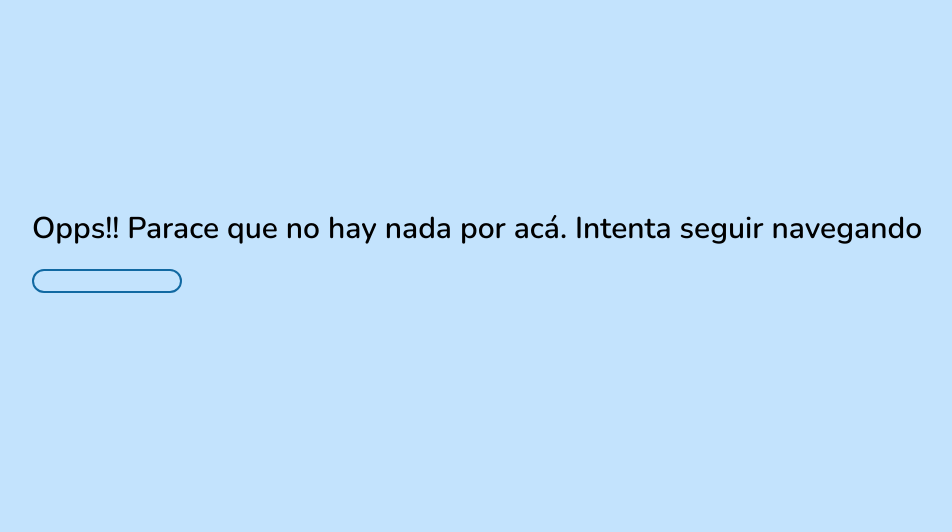
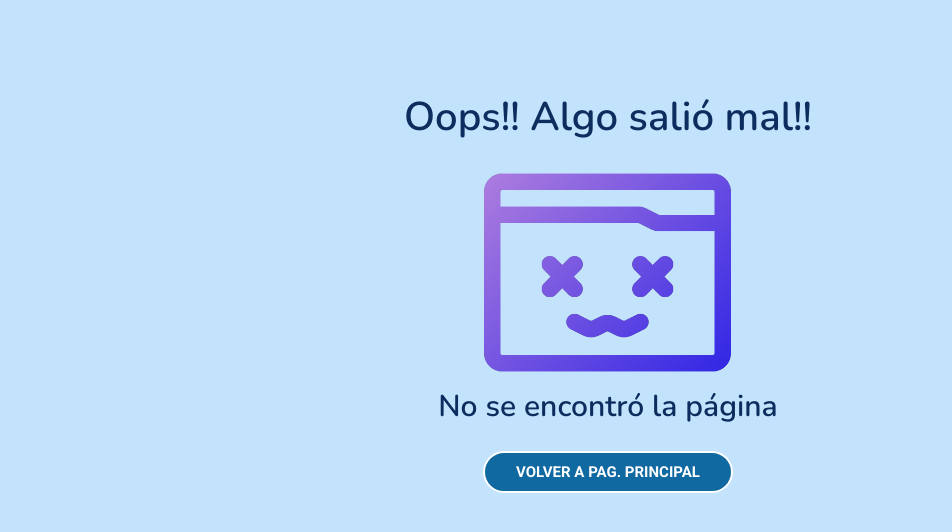
Before and after one commit to ian-cuba/Proyecto_CaC, a plain HTML site: page 404.html in a window 1280 px wide. Shown: the whole page, without its empty margins (32-984 px from the left). Drawn offline with nearby package versions, Linux system fonts and the light colour scheme.

Commit message:
agregué pag. error-404

```diff
--- a/404.html
+++ b/404.html
@@ -16,17 +16,20 @@
 </head>
 
 <body>
-    <div class="content">
-        <div class="container">
+
+      <div class="container">
             <div class="content-404">
+                <h2 class="text-404">Oops!! Algo salió mal!!</h2>
                 <div class="content-404__image">
-                    <img src="" alt="">
-                </div>
-                <h3 class="content-404">Opps!! Parace que no hay nada por acá. Intenta seguir navegando</h3>
-                <a href="" class="button"></a>
+                <img class="img_404" src="img/error-404 .png" alt=" error-404">
             </div>
+
+                <h3 class="text1-404">No se encontró la página</h3>
+                <a href="index.html" class="button-404">Volver a pag. principal</a>
+            </div>
+
         </div>
-    </div>
+
 </body>
 
 </html>
--- a/css/styles.css
+++ b/css/styles.css
@@ -63,11 +63,14 @@ h4 {
     font-size: 2rem;
 }
 
-p,a,span {
+p,
+a,
+span {
     font-family: var(--fuenteParrafos);
 }
 
-select,input[type=checkbox] {
+select,
+input[type=checkbox] {
     cursor: pointer;
 }
 
@@ -123,7 +126,7 @@ select,input[type=checkbox] {
     color: var(--negro);
     display: flex;
     align-items: center;
-    box-shadow: 0px 8px 12px -3px rgba(138,134,138,1);
+    box-shadow: 0px 8px 12px -3px rgba(138, 134, 138, 1);
     width: 100%;
 }
 
@@ -145,6 +148,7 @@ select,input[type=checkbox] {
         padding: 1rem 2rem;
     }
 }
+
 /* Eliminar flechas de los inputs tipo number */
 
 input[type=number]::-webkit-inner-spin-button,
@@ -162,7 +166,7 @@ input[type=number]::-webkit-outer-spin-button {
     top: 0;
     position: fixed;
     z-index: 10;
-    box-shadow: 0px 4px 5px 0px rgba(0,0,0,0.25);
+    box-shadow: 0px 4px 5px 0px rgba(0, 0, 0, 0.25);
 }
 
 .header-row {
@@ -176,7 +180,7 @@ input[type=number]::-webkit-outer-spin-button {
     width: 7rem;
 }
 
-.nav ul{
+.nav ul {
     list-style: none;
     padding: 0;
     margin: 0;
@@ -193,8 +197,9 @@ input[type=number]::-webkit-outer-spin-button {
 .menu-item:last-child {
     margin: 0;
 }
+
 /* Dropdown de especialidades */
-.menu .submenu{
+.menu .submenu {
     width: 15%;
     display: flex;
     flex-direction: column;
@@ -210,7 +215,7 @@ input[type=number]::-webkit-outer-spin-button {
     margin-bottom: 1rem;
 }
 
-.menu li:hover .submenu{
+.menu li:hover .submenu {
     visibility: visible;
     opacity: 1;
 }
@@ -247,7 +252,9 @@ input[type=number]::-webkit-outer-spin-button {
 }
 
 @media (max-width: 1200px) {
-    .nav, .nav-buttons {
+
+    .nav,
+    .nav-buttons {
         display: none;
     }
 
@@ -346,6 +353,7 @@ input[type=number]::-webkit-outer-spin-button {
         grid-template-columns: 2fr 2fr;
         align-items: center;
     }
+
     .about-content {
         max-width: 70rem;
     }
@@ -354,10 +362,12 @@ input[type=number]::-webkit-outer-spin-button {
         font-size: 2.5rem;
         margin-bottom: 3rem;
     }
+
     .mision {
         font-size: 4.5rem;
     }
 }
+
 /* Professionals Section - Home */
 .professionals {
     padding: 0 0 7rem 0;
@@ -440,6 +450,7 @@ input[type=number]::-webkit-outer-spin-button {
     height: 100%;
     width: 100%;
 }
+
 /* Contact Section - Home */
 .contact {
     padding: 10rem 0;
@@ -480,7 +491,7 @@ input[type=number]::-webkit-outer-spin-button {
 }
 
 .grid-item img {
-    width:  100%;
+    width: 100%;
     height: 100%;
     object-fit: cover;
 
@@ -496,28 +507,28 @@ input[type=number]::-webkit-outer-spin-button {
     height: 100%;
 }
 
-.grid-item__content h3{
+.grid-item__content h3 {
     margin-top: 2rem;
 }
 
 /*Services Page*/
-.containerServices > div{
+.containerServices>div {
     padding: 2rem 0;
 }
 
-.service-title{
+.service-title {
     grid-column-start: 1;
     grid-column-end: 3;
 }
 
-.service-title h2{
+.service-title h2 {
     background-color: var(--secundario);
     color: var(--blanco);
     text-align: center;
     margin-bottom: 0;
 }
 
-.service-image img{
+.service-image img {
     height: 100%;
     width: 100%;
     border-radius: 1.5rem;
@@ -528,16 +539,18 @@ input[type=number]::-webkit-outer-spin-button {
 }
 
 @media (min-width: 1200px) {
-    .containerServices{
+    .containerServices {
         display: grid;
         grid-template-columns: 40% 60%;
         padding: 1rem;
         gap: 3rem;
     }
-    .containerServices > div{
+
+    .containerServices>div {
         text-align: left;
         padding: 1rem 0;
     }
+
     .service-description {
         font-size: 2rem;
     }
@@ -545,7 +558,8 @@ input[type=number]::-webkit-outer-spin-button {
 
 /* Register Page */
 .form-register {
-    width: min( 80rem, 100% ); /* Utilizar el valor mas pequeño */
+    width: min(80rem, 100%);
+    /* Utilizar el valor mas pequeño */
     margin: 0 auto;
 }
 
@@ -571,8 +585,11 @@ input[type=number]::-webkit-outer-spin-button {
         column-gap: 2rem;
     }
 
-    .form-register__input:nth-child(5), .form-register__input:nth-child(8),
-    .form-register__input:nth-child(11), #social-work, #affiliate {
+    .form-register__input:nth-child(5),
+    .form-register__input:nth-child(8),
+    .form-register__input:nth-child(11),
+    #social-work,
+    #affiliate {
         grid-column: 1 / 3;
     }
 }
@@ -586,33 +603,37 @@ input[type=number]::-webkit-outer-spin-button {
     align-items: center;
 }
 
-.social-work__label input { /* Personalización  del checkbox */
+.social-work__label input {
+    /* Personalización  del checkbox */
     visibility: hidden;
     position: absolute;
     right: 0;
 }
+
 /* Modificación de checkbox */
 .social-work__label {
     position: relative;
     margin-bottom: 3rem;
-	padding:5px 0 5px 60px; /* Damos un padding de 60px para posicionar
+    padding: 5px 0 5px 60px;
+    /* Damos un padding de 60px para posicionar
         el elemento <i> en este espacio*/
     display: block;
 }
 
 /* Estas reglas se aplicarán a todos las elementos i
 después de cualquier input*/
-.social-work__label input + i{
+.social-work__label input+i {
     background: #f0f0f0;
-    border:2px solid rgba(0,0,0,0.2);
+    border: 2px solid rgba(0, 0, 0, 0.2);
     position: absolute;
     left: 0;
     top: 0;
     cursor: pointer;
 }
+
 /* Estas reglas se aplicarán a todos los i despues
 de un input de tipo checkbox*/
-.social-work__label input[type=checkbox ] + i{
+.social-work__label input[type=checkbox]+i {
     width: 5.2rem;
     height: 3rem;
     border-radius: 1.5rem;
@@ -623,8 +644,9 @@ Creamos el círculo que aparece encima de los checkbox
 con la etqieta before. Importante aunque no haya contenido
 debemos poner definir este valor.
 */
-.social-work__label input[type=checkbox] + i:before{
-	content: ''; /* No hay contenido */
+.social-work__label input[type=checkbox]+i:before {
+    content: '';
+    /* No hay contenido */
     width: 2.6rem;
     height: 2.6rem;
     background: #fff;
@@ -633,17 +655,17 @@ debemos poner definir este valor.
     z-index: 1;
     left: 0;
     top: 0;
-	-webkit-box-shadow: 3px 0 3px 0 rgba(0,0,0,0.2);
-	box-shadow: 3px 0 3px 0 rgba(0,0,0,0.2);
+    -webkit-box-shadow: 3px 0 3px 0 rgba(0, 0, 0, 0.2);
+    box-shadow: 3px 0 3px 0 rgba(0, 0, 0, 0.2);
 }
 
-.social-work__label input[type=checkbox]:checked + i:before{
+.social-work__label input[type=checkbox]:checked+i:before {
     left: 2.2rem;
-	-webkit-box-shadow: -3px 0 3px 0 rgba(0,0,0,0.2);
-	box-shadow: 3px 0 -3px 0 rgba(0,0,0,0.2);
+    -webkit-box-shadow: -3px 0 3px 0 rgba(0, 0, 0, 0.2);
+    box-shadow: 3px 0 -3px 0 rgba(0, 0, 0, 0.2);
 }
 
-.social-work__label input[type=checkbox]:checked + i{
+.social-work__label input[type=checkbox]:checked+i {
     background: var(--terciario);
 }
 
@@ -667,13 +689,17 @@ debemos poner definir este valor.
     font-size: 1.5rem;
 }
 
-#affiliate{
-    display: none; /* Por defecto los campos de obra social no se ven, solo si seleccionan el checkbox */
+#affiliate {
+    display: none;
+    /* Por defecto los campos de obra social no se ven, solo si seleccionan el checkbox */
 }
+
 /* Eliminar borde negro al seleccionar */
-input,select:focus {
+input,
+select:focus {
     outline: none;
 }
+
 /* No funciona */
 .select option {
     height: 2rem;
@@ -710,7 +736,8 @@ input,select:focus {
     margin: 5% auto;
     gap: 1.5rem;
 }
-.form h2{
+
+.form h2 {
     text-align: center;
     margin-left: -50%;
 }
@@ -827,3 +854,62 @@ input,select:focus {
     font-size: 1.1rem;
     margin-bottom: 0;
 }
+
+/* 404 page*/
+.content-404 {
+    display: flex;
+    flex-direction: column;
+    row-gap: 0.4rem;
+    align-items: center;
+}
+
+.text-404 {
+    font-size: 4rem;
+    color: var(--primario);
+}
+
+.text1-404 {
+    font-size: 3rem;
+    color: var(--primario);
+}
+
+.content-404__image {
+    align-items: center;
+    padding: 0.5rem;
+
+}
+
+.img_404 {
+    height: 20rem;
+}
+
+.button-404 {
+    border: 2px solid var(--blanco);
+    background-color: var(--secundario);
+    color: var(--blanco);
+    padding: 1rem 1.5rem;
+    font-size: 1.5rem;
+    text-decoration: none;
+    text-transform: uppercase;
+    font-weight: 600;
+    border-radius: 4rem;
+    width: 25rem;
+    text-align: center;
+    display: flex;
+    align-items: center;
+    justify-content: center;
+}
+
+@media (max-width: 480px) {
+    .text-404 {
+        font-size: 2.5rem;
+    }
+
+    .text1-404 {
+        font-size: 2rem;
+    }
+
+    .img_404 {
+        height: 10rem;
+    }
+}
```
Also changed, not shown: img/error-404 .png (added). Lines whose indentation alone changed are shown as unchanged.
